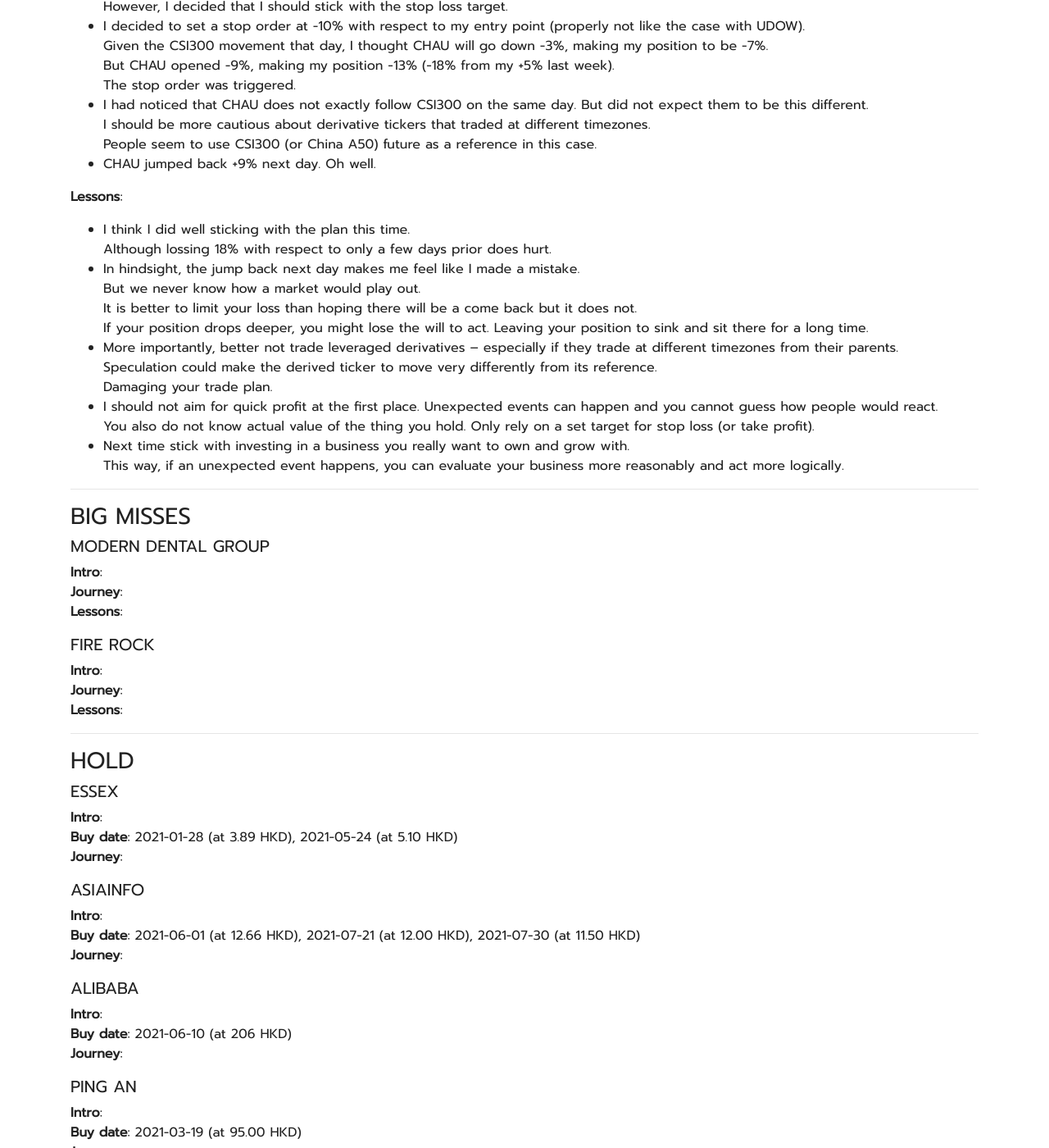
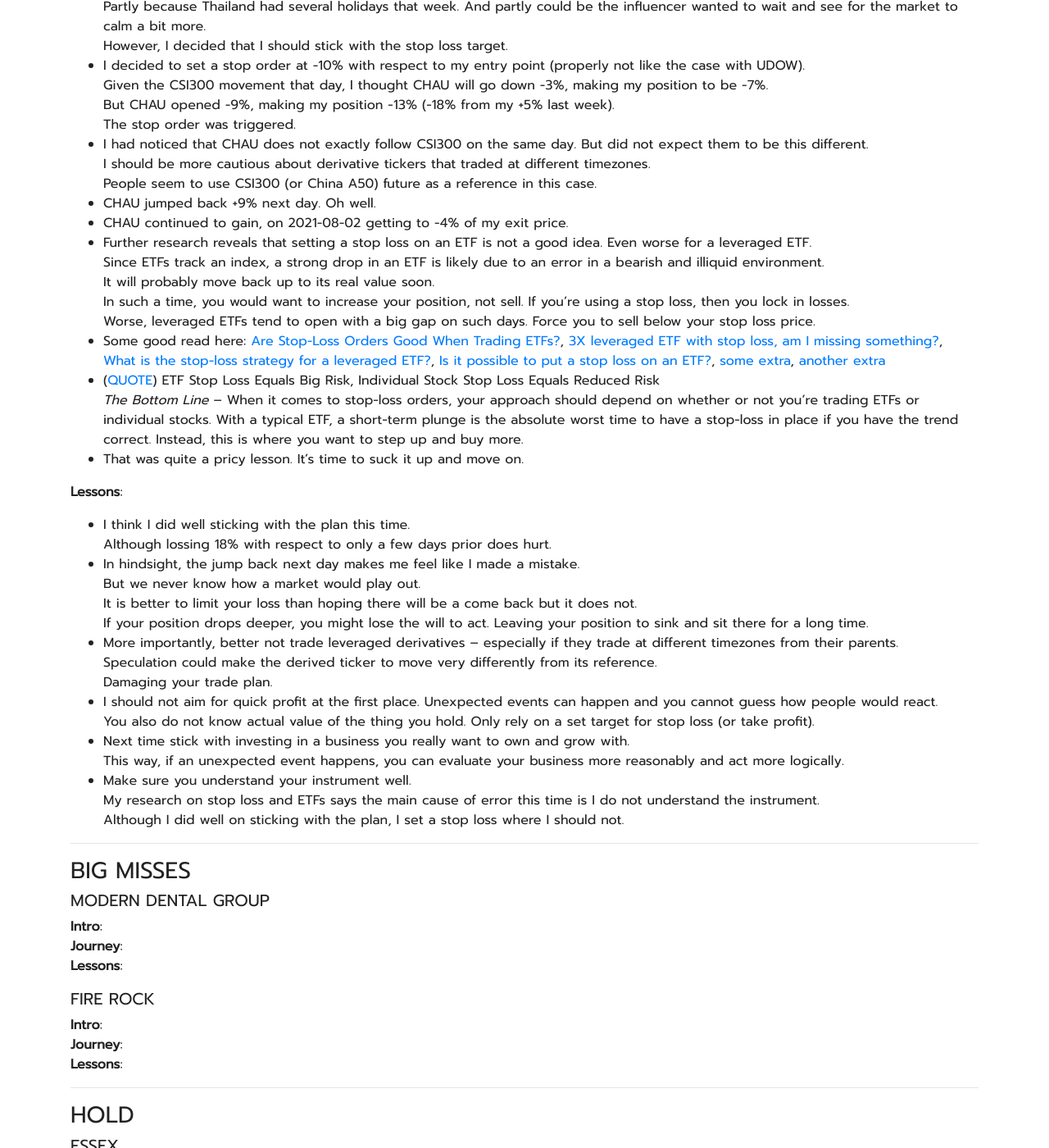
Before and after one commit to moneysart/moneysart.github.io, a Jekyll site: the page built from diary/index.md, in a window 1280 px wide and 1400 px high, scrolled down 3500 px. Shown: the whole window at 82% size. Built offline with Jekyll 4.4.1, drawn with Linux system fonts in a browser that asks for light colours; nearby versions of some CDN libraries; some of the changed text lies outside the part shown.

Commit message:
add diary

```diff
--- a/diary/index.md
+++ b/diary/index.md
@@ -9,15 +9,16 @@ canonical_url: /diary/
 ### QUESTIONS TO ASK FOR NEXT INVESTMENT
 * Is the business a spawner -- compounding machine?
 * Does the business have a long runway? Can it maintain growth momentum after 5 years? Is it in a sunrise industry?
-* Does the business have the mindset of continuous improvement/learning e.g. research, new products, new partnership, expanding market?
+* Does the business have the mindset of continuous improvement/learning e.g. research, new products, acquisition, new partnership, expanding market?
 * Does the business have durable competitive advantages -- broad and deep moats -- e.g. IP, switching cost, brand?
 * Is the management team trustworthy and capable -- in many aspects e.g. research, marketing, capital management, and connections?
+* Is the management team working on diversification or diworsification?
 * What are their advantages (and disadvantages) over competitors?
 * How stable are income and cash flow?
-* What is ROE? It it high quality e.g. growing or stable at high level?
+* What is ROE? Is it high quality e.g. growing or stable at high level?
 * Debt level?
 * How does the business manage excess cash -- dividen, share buy-back?
-* Is the price reasonable?
+* Is the price reasonable -- complies with your target return rate and provides a good margin of safety?
 * What can go wrong? What would you do?
 * Do you want to own this business? At least for the next 5 years?
 
@@ -95,12 +96,13 @@ Although until July, I will never get +10% from my enry point. But I would not l
 * Understand when you use a suggestion from another person. What are the differences in their objective and yours.
 * Do not let fear take over. Keep your rational sense.
 I did okay at first trying to come up with an exit plan when things started to not look like what I hoped for.
-But I also let fear to make mt set an order sooner than I should have.
-* Be responsible for your trade. Stick with your plan.
+But I also let fear to make me set an order sooner than I should have.
+* Be responsible for your trade. Study your tool well to execute your plan as accurately as possible.
 Do not be lazy and do whatever easier to do.
-Study your trading tool and use it to execute your plan as accurately as possible.
 * Do not trade a leveraged ticker until you plan both good and bad scenarios.
 Probably better not to trade a leveraged ticker (for me).
+* Doing some research on stop loss and ETFs after exited CHAU also points out that I should not use stop loss here either.
+Error in this trade is due to both (a) my negligence toward my trading tool, and (b) my lack of understanding of how to trade an ETF.
 
 
 ##### [CHAU](https://finance.yahoo.com/quote/CHAU)
@@ -132,6 +134,16 @@ The stop order was triggered.
 I should be more cautious about derivative tickers that traded at different timezones.
 People seem to use CSI300 (or China A50) future as a reference in this case.
 * CHAU jumped back +9% next day. Oh well.
+* CHAU continued to gain, on 2021-08-02 getting to -4% of my exit price.
+* Further research reveals that setting a stop loss on an ETF is not a good idea. Even worse for a leveraged ETF.
+Since ETFs track an index, a strong drop in an ETF is likely due to an error in a bearish and illiquid environment.
+It will probably move back up to its real value soon.
+In such a time, you would want to increase your position, not sell. If you're using a stop loss, then you lock in losses.
+Worse, leveraged ETFs tend to open with a big gap on such days. Force you to sell below your stop loss price.
+* Some good read here: [Are Stop-Loss Orders Good When Trading ETFs?](https://www.investopedia.com/articles/active-trading/121815/are-stoploss-orders-and-etfs-good-idea.asp), [3X leveraged ETF with stop loss, am I missing something?](https://www.reddit.com/r/investing/comments/8nvr0c/3x_leveraged_etf_with_stop_loss_am_i_missing/), [What is the stop-loss strategy for a leveraged ETF?](https://www.quora.com/What-is-the-stop-loss-strategy-for-a-leveraged-ETF), [Is it possible to put a stop loss on an ETF?](https://www.reddit.com/r/investing/comments/3tm4h5/is_it_possible_to_put_a_stop_loss_on_an_etf/), [some extra](https://seekingalpha.com/article/4351712-stop-loss-danger-to-levered-funds), [another extra](https://seekingalpha.com/article/133634-trading-leveraged-etfs-its-all-about-the-stops)
+* ([QUOTE](https://www.investopedia.com/articles/active-trading/121815/are-stoploss-orders-and-etfs-good-idea.asp)) ETF Stop Loss Equals Big Risk, Individual Stock Stop Loss Equals Reduced Risk
+*The Bottom Line* -- When it comes to stop-loss orders, your approach should depend on whether or not you’re trading ETFs or individual stocks. With a typical ETF, a short-term plunge is the absolute worst time to have a stop-loss in place if you have the trend correct. Instead, this is where you want to step up and buy more.
+* That was quite a pricy lesson. It's time to suck it up and move on.
 
 **Lessons**:
 * I think I did well sticking with the plan this time.
@@ -147,6 +159,9 @@ Damaging your trade plan.
 You also do not know actual value of the thing you hold. Only rely on a set target for stop loss (or take profit).
 * Next time stick with investing in a business you really want to own and grow with.
 This way, if an unexpected event happens, you can evaluate your business more reasonably and act more logically.
+* Make sure you understand your instrument well.
+My research on stop loss and ETFs says the main cause of error this time is I do not understand the instrument.
+Although I did well on sticking with the plan, I set a stop loss where I should not.
 
 ---
 
```
Also changed, not shown: other parts of diary/index.md (+4 -0 lines).
